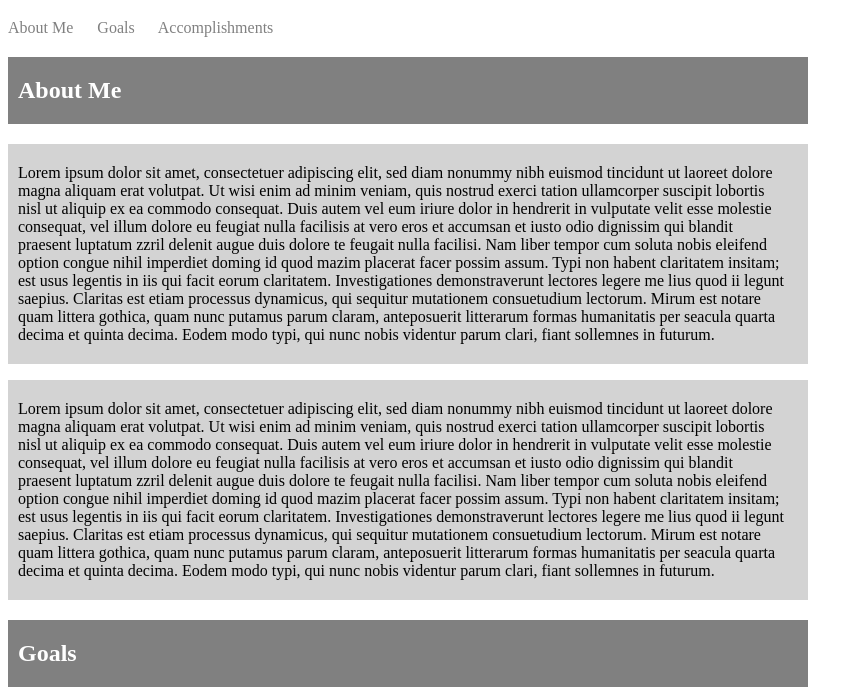
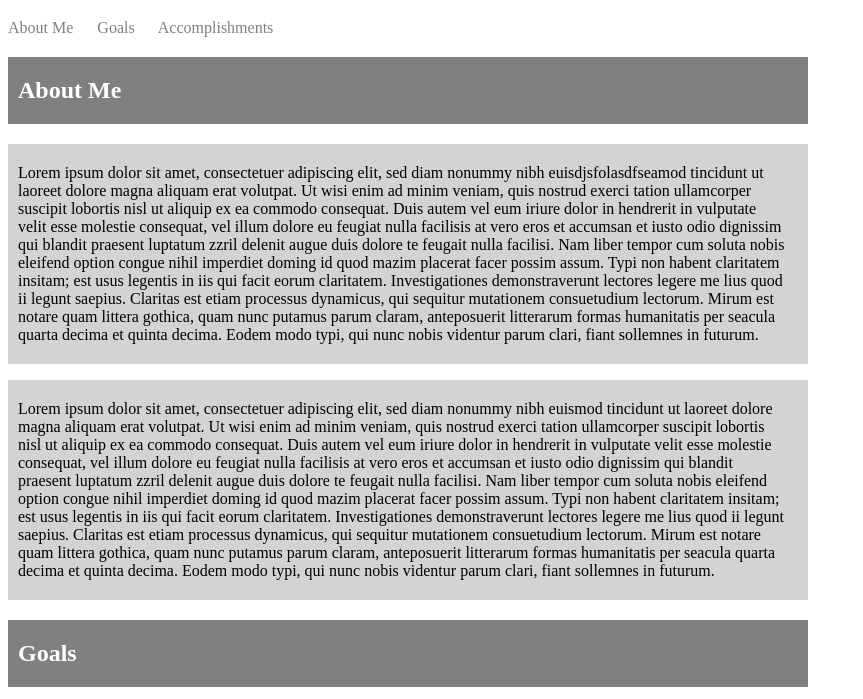
Before and after one commit to christinerodriguez2010/dailyreview, a plain HTML site: page index.html in a window 1280 px wide. Shown: the part 101-800 px from the top of the page, without its empty margins (0-863 px from the left). Drawn offline with Linux system fonts and the light colour scheme.

Commit message:
initial commit

```diff
--- a/index.html
+++ b/index.html
@@ -14,7 +14,7 @@
         </div>
             <h2 id="aboutme">About Me</h2>
             <p>Lorem ipsum dolor sit amet, consectetuer adipiscing elit,
-            sed diam nonummy nibh euismod tincidunt ut laoreet dolore
+            sed diam nonummy nibh euisdjsfolasdfseamod tincidunt ut laoreet dolore
             magna aliquam erat volutpat. Ut wisi enim ad minim veniam,
             quis nostrud exerci tation ullamcorper suscipit lobortis nisl
             ut aliquip ex ea commodo consequat. Duis autem vel eum iriure
```
